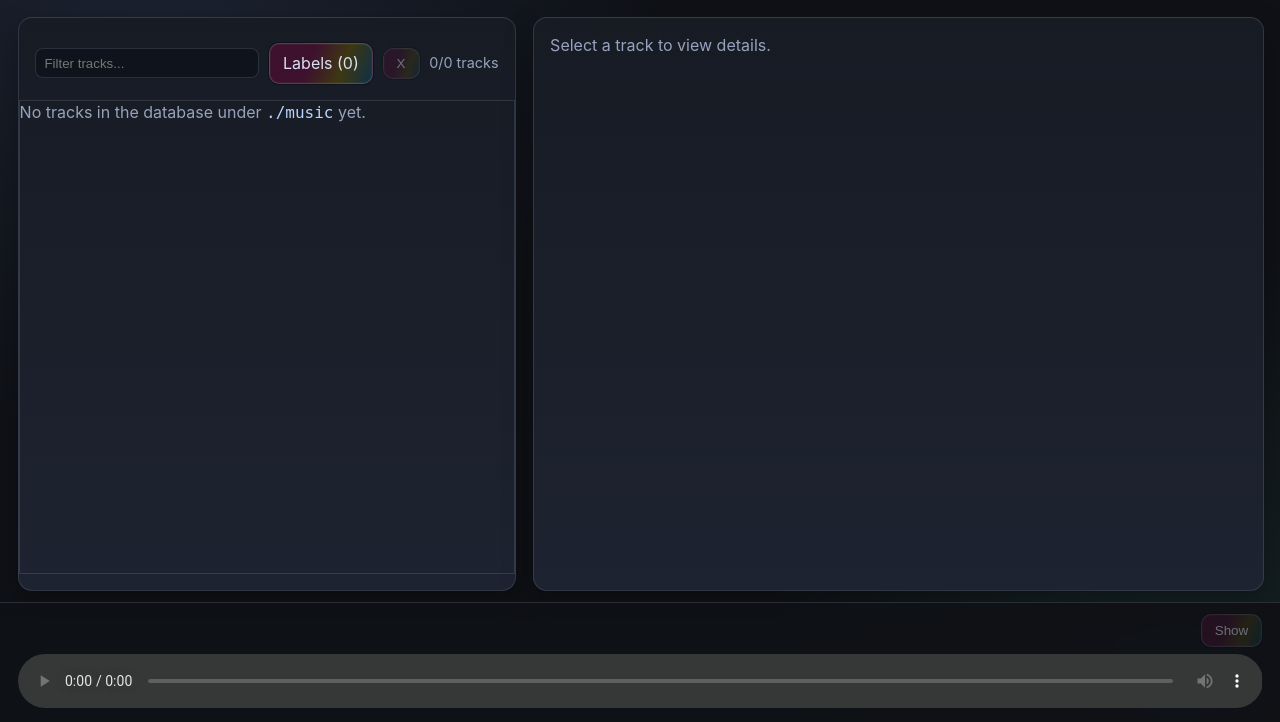
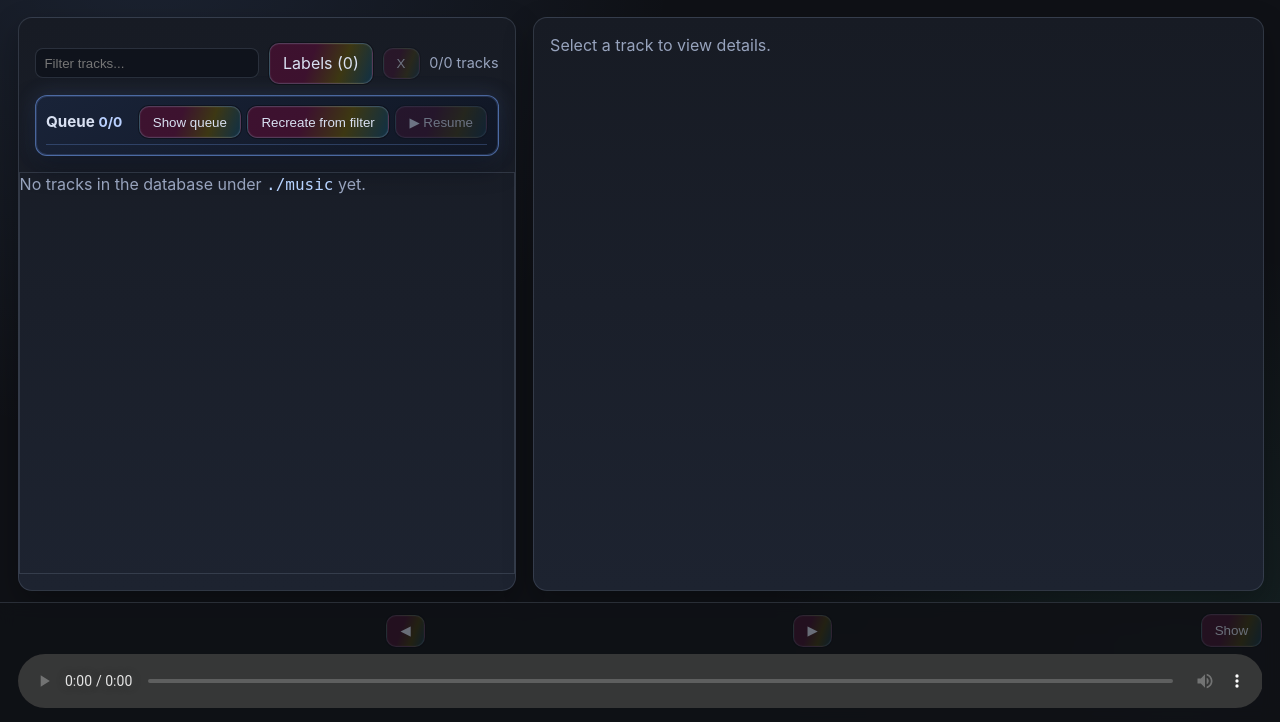
Before and after one commit to mikkohei13/dekho, a Flask app: template dekho/templates/index.html in a window 1280 px wide. Shown: the part 78-800 px from the top of the page. Run offline with Flask 3, Linux system fonts and the light colour scheme; the template is opened without the code that fills it, so the values that code supplies are empty.

Commit message:
Implement play queue

```diff
--- a/dekho/static/scripts/index/events.js
+++ b/dekho/static/scripts/index/events.js
@@ -11,7 +11,7 @@ export function setScanLinkBusy(scanLink) {
   scanLink.textContent = "Scanning...";
 }
 
-export function bindTrackItemEvents(trackItems, state, loadTrackDetails) {
+export function bindTrackItemEvents(trackItems, state, loadTrackDetails, onStartQueueFromTrack) {
   trackItems.forEach((item) => {
     const trackId = item.dataset.trackId;
     if (!trackId) {
@@ -25,13 +25,31 @@ export function bindTrackItemEvents(trackItems, state, loadTrackDetails) {
       loadTrackDetails(trackId, item);
     };
 
-    item.addEventListener("click", openTrack);
+    item.addEventListener("click", (event) => {
+      const target = event.target;
+      if (target instanceof HTMLElement && target.closest(".track-item-queue-btn")) {
+        return;
+      }
+      openTrack();
+    });
     item.addEventListener("keydown", (event) => {
       if (event.key === "Enter" || event.key === " ") {
+        const target = event.target;
+        if (target instanceof HTMLElement && target.closest(".track-item-queue-btn")) {
+          return;
+        }
         event.preventDefault();
         openTrack();
       }
     });
+
+    const queueButton = item.querySelector(".track-item-queue-btn");
+    if (queueButton instanceof HTMLButtonElement) {
+      queueButton.addEventListener("click", (event) => {
+        event.stopPropagation();
+        onStartQueueFromTrack?.(trackId);
+      });
+    }
   });
 }
 
@@ -204,6 +222,59 @@ export function bindContentPanelEvents({
   });
 }
 
+export function bindQueuePanelEvents({
+  tracksPanel,
+  onToggleQueueDrawer,
+  onRecreateQueueFromFilter,
+  onResumeQueue,
+  onSelectQueueIndex,
+}) {
+  if (!(tracksPanel instanceof HTMLElement)) {
+    return;
+  }
+  tracksPanel.addEventListener("click", (event) => {
+    const target = event.target;
+    if (!(target instanceof HTMLElement)) {
+      return;
+    }
+    if (target.id === "queue-drawer-toggle-btn") {
+      onToggleQueueDrawer();
+      return;
+    }
+    if (target.id === "recreate-queue-btn") {
+      onRecreateQueueFromFilter();
+      return;
+    }
+    if (target.id === "resume-queue-btn") {
+      onResumeQueue();
+      return;
+    }
+    const queueItemButton = target.closest(".queue-track-item");
+    if (!(queueItemButton instanceof HTMLButtonElement)) {
+      return;
+    }
+    const index = Number.parseInt(queueItemButton.dataset.queueIndex || "", 10);
+    if (!Number.isFinite(index)) {
+      return;
+    }
+    onSelectQueueIndex(index);
+  });
+}
+
+export function bindPersistentQueueControls({
+  previousQueueTrackButton,
+  nextQueueTrackButton,
+  onPreviousQueueTrack,
+  onNextQueueTrack,
+}) {
+  if (previousQueueTrackButton instanceof HTMLButtonElement) {
+    previousQueueTrackButton.addEventListener("click", onPreviousQueueTrack);
+  }
+  if (nextQueueTrackButton instanceof HTMLButtonElement) {
+    nextQueueTrackButton.addEventListener("click", onNextQueueTrack);
+  }
+}
+
 export function showPlayingTrackInContentPanel(state, selectedTrackPlayer, loadTrackDetails) {
   const trackId = selectedTrackPlayer instanceof HTMLAudioElement
     ? (selectedTrackPlayer.dataset.trackId ?? "")
--- a/dekho/static/scripts/index/main.js
+++ b/dekho/static/scripts/index/main.js
@@ -1,7 +1,9 @@
 import { fetchTrackDetails, fetchTrackRemoteData, saveTrackUserData } from "./api.js";
 import {
+  bindPersistentQueueControls,
   bindContentPanelEvents,
   bindFilterEvents,
+  bindQueuePanelEvents,
   bindScanLinkEvent,
   bindTrackItemEvents,
   collectSelectedTrackLabels,
@@ -9,7 +11,9 @@ import {
 } from "./events.js";
 import {
   applyTracksFilter,
+  getVisibleTrackIds,
   renderTrackItemTitle,
+  renderQueueDrawer,
   renderTrackLabelFilterOptions,
   renderTrackListItem,
 } from "./render-track-list.js";
@@ -19,6 +23,8 @@ import {
   updatePersistentTrackTitleIfPlaying,
 } from "./render-track-details.js";
 import {
+  hasQueueTracks,
+  setQueueSnapshot,
   createTrackLabelMap,
   createUiState,
   markTrackUserDataSaved,
@@ -27,6 +33,7 @@ import {
 import { escapeHtml, parseLabelKeys } from "./dom.js";
 
 const scanLink = document.querySelector(".scan-link");
+const tracksPanel = document.getElementById("tracks-panel");
 const trackItems = Array.from(document.querySelectorAll(".track-item"));
 const tracksFilterInput = document.getElementById("tracks-filter-input");
 const tracksFilterCount = document.getElementById("tracks-filter-count");
@@ -35,10 +42,20 @@ const tracksLabelFilterSummary = document.getElementById("tracks-label-filter-su
 const tracksLabelFilterOptions = document.getElementById("tracks-label-filter-options");
 const tracksSelectedLabels = document.getElementById("tracks-selected-labels");
 const tracksClearFiltersButton = document.getElementById("tracks-clear-filters-btn");
+const queueDrawerToggleButton = document.getElementById("queue-drawer-toggle-btn");
+const queueDrawerBody = document.getElementById("queue-drawer-body");
+const queueList = document.getElementById("queue-track-list");
+const queueCount = document.getElementById("queue-count");
+const queueEmptyState = document.getElementById("queue-empty-state");
+const queueNotice = document.getElementById("queue-notice");
+const recreateQueueButton = document.getElementById("recreate-queue-btn");
+const resumeQueueButton = document.getElementById("resume-queue-btn");
 const contentPanel = document.getElementById("content-panel");
 const contentPanelBody = document.getElementById("content-panel-body");
 const persistentTrackHeader = document.getElementById("persistent-track-header");
 const persistentTrackTitle = document.getElementById("persistent-track-title");
+const previousQueueTrackButton = document.getElementById("prev-queue-track-btn");
+const nextQueueTrackButton = document.getElementById("next-queue-track-btn");
 const selectedTrackPlayer = document.getElementById("selected-track-player");
 const showPlayingTrackButton = document.getElementById("show-playing-track-btn");
 
@@ -75,6 +92,7 @@ function applyFilter() {
     tracksClearFiltersButton,
     trackLabelByKey,
   });
+  renderQueueState();
 }
 
 function renderTrackAndDetails(trackId, data) {
@@ -85,6 +103,183 @@ function renderTrackAndDetails(trackId, data) {
   renderDetails(data, contentPanelBody);
   state.activeTrackData = data;
   markTrackUserDataSaved(state, setTrackUserDataSaveStatus);
+  renderQueueState();
+}
+
+function getTrackItemById(trackId) {
+  const item = document.querySelector(`.track-item[data-track-id="${CSS.escape(trackId)}"]`);
+  return item instanceof HTMLElement ? item : null;
+}
+
+function getTrackTitleById(trackId) {
+  const trackItem = getTrackItemById(trackId);
+  if (!(trackItem instanceof HTMLElement)) {
+    return "Unknown";
+  }
+  return trackItem.dataset.displayTitle
+    || trackItem.querySelector("[data-track-item-display-title]")?.textContent?.trim()
+    || "Unknown";
+}
+
+function setQueueNotice(message) {
+  state.queueNotice = String(message || "");
+}
+
+function updateQueueButtonsState() {
+  const hasQueue = hasQueueTracks(state);
+  const isQueuePlayback = state.playbackMode === "queue";
+  if (resumeQueueButton instanceof HTMLButtonElement) {
+    resumeQueueButton.disabled = !hasQueue;
+  }
+  const hasVisibleTracks = getVisibleTrackIds(trackItems).length > 0;
+  if (recreateQueueButton instanceof HTMLButtonElement) {
+    recreateQueueButton.disabled = !hasVisibleTracks;
+  }
+  if (previousQueueTrackButton instanceof HTMLButtonElement) {
+    previousQueueTrackButton.disabled = !isQueuePlayback || state.queueIndex <= 0;
+  }
+  if (nextQueueTrackButton instanceof HTMLButtonElement) {
+    nextQueueTrackButton.disabled = !isQueuePlayback || state.queueIndex >= state.queueTrackIds.length - 1;
+  }
+}
+
+function renderQueueState() {
+  renderQueueDrawer({
+    queueTrackIds: state.queueTrackIds,
+    queueIndex: state.queueIndex,
+    queueList,
+    queueCount,
+    queueEmptyState,
+    queueNotice,
+    queueNoticeText: state.queueNotice,
+    selectedTrackPlayer,
+    playbackMode: state.playbackMode,
+  });
+  updateQueueButtonsState();
+}
+
+function toggleQueueDrawer(forceOpen = null) {
+  if (!(queueDrawerBody instanceof HTMLElement)) {
+    return;
+  }
+  const shouldOpen = forceOpen === null ? queueDrawerBody.hidden : Boolean(forceOpen);
+  queueDrawerBody.hidden = !shouldOpen;
+  if (queueDrawerToggleButton instanceof HTMLButtonElement) {
+    queueDrawerToggleButton.setAttribute("aria-expanded", shouldOpen ? "true" : "false");
+    queueDrawerToggleButton.textContent = shouldOpen ? "Hide queue" : "Show queue";
+  }
+}
+
+function setQueueFromVisibleTracks(startTrackId = null) {
+  const visibleTrackIds = getVisibleTrackIds(trackItems);
+  if (visibleTrackIds.length === 0) {
+    setQueueSnapshot(state, []);
+    setQueueNotice("No tracks match current filters.");
+    renderQueueState();
+    return false;
+  }
+  const nextIndex = startTrackId ? visibleTrackIds.indexOf(startTrackId) : 0;
+  if (startTrackId && nextIndex < 0) {
+    setQueueSnapshot(state, visibleTrackIds, 0);
+    setQueueNotice("Selected track is not visible in current filter.");
+    renderQueueState();
+    return false;
+  }
+  setQueueSnapshot(state, visibleTrackIds, Math.max(nextIndex, 0));
+  setQueueNotice("");
+  renderQueueState();
+  return true;
+}
+
+function setPlaybackTrack(trackId, playbackMode) {
+  const title = getTrackTitleById(trackId);
+  updatePersistentTrackHeader(
+    { track_id: trackId, title_new: title },
+    {
+      persistentTrackHeader,
+      persistentTrackTitle,
+      selectedTrackPlayer,
+      showPlayingTrackButton,
+    }
+  );
+  state.playbackMode = playbackMode;
+  if (selectedTrackPlayer instanceof HTMLAudioElement) {
+    const playAttempt = selectedTrackPlayer.play();
+    if (playAttempt && typeof playAttempt.catch === "function") {
+      playAttempt.catch(() => {
+        setQueueNotice("Playback blocked by browser. Click play again.");
+        renderQueueState();
+      });
+    }
+  }
+  renderQueueState();
+}
+
+function playQueueAtIndex(queueIndex) {
+  if (!hasQueueTracks(state)) {
+    setQueueNotice("Queue is empty.");
+    renderQueueState();
+    return;
+  }
+  const nextIndex = Math.max(0, Math.min(queueIndex, state.queueTrackIds.length - 1));
+  const nextTrackId = state.queueTrackIds[nextIndex] || "";
+  if (!nextTrackId) {
+    setQueueNotice("Queue track is not available.");
+    renderQueueState();
+    return;
+  }
+  state.queueIndex = nextIndex;
+  state.queueStatus = "playing";
+  setQueueNotice("");
+  const item = getTrackItemById(nextTrackId);
+  if (!(item instanceof HTMLElement)) {
+    setQueueNotice("Queue track is missing. Skipped.");
+    const canAdvance = nextIndex < state.queueTrackIds.length - 1;
+    if (canAdvance) {
+      playQueueAtIndex(nextIndex + 1);
+      return;
+    }
+    state.playbackMode = "none";
+    state.queueStatus = "ready";
+    renderQueueState();
+    return;
+  }
+  setPlaybackTrack(nextTrackId, "queue");
+}
+
+function startQueueFromTrack(trackId) {
+  const queueCreated = setQueueFromVisibleTracks(trackId);
+  if (!queueCreated) {
+    return;
+  }
+  toggleQueueDrawer(true);
+  playQueueAtIndex(state.queueIndex);
+}
+
+function recreateQueueFromFilter() {
+  const queueCreated = setQueueFromVisibleTracks(null);
+  if (!queueCreated) {
+    return;
+  }
+  state.queueStatus = "ready";
+  renderQueueState();
+}
+
+function resumeQueue() {
+  if (!hasQueueTracks(state)) {
+    setQueueNotice("Queue is empty.");
+    renderQueueState();
+    return;
+  }
+  const resumeIndex = state.queueIndex >= 0 ? state.queueIndex : 0;
+  playQueueAtIndex(resumeIndex);
+}
+
+function moveQueue(delta) {
+  if (!hasQueueTracks(state)) {
+    return;
+  }
+  playQueueAtIndex(state.queueIndex + delta);
 }
 
 async function loadTrackDetails(trackId, item) {
@@ -176,7 +371,7 @@ async function saveUserData(trackId) {
   }
 }
 
-bindTrackItemEvents(trackItems, state, loadTrackDetails);
+bindTrackItemEvents(trackItems, state, loadTrackDetails, startQueueFromTrack);
 bindFilterEvents({
   tracksFilterInput,
   tracksLabelFilterOptions,
@@ -188,6 +383,19 @@ bindFilterEvents({
   renderTrackLabelFilterOptions: renderFilterOptions,
 });
 bindScanLinkEvent(scanLink);
+bindQueuePanelEvents({
+  tracksPanel,
+  onToggleQueueDrawer: toggleQueueDrawer,
+  onRecreateQueueFromFilter: recreateQueueFromFilter,
+  onResumeQueue: resumeQueue,
+  onSelectQueueIndex: playQueueAtIndex,
+});
+bindPersistentQueueControls({
+  previousQueueTrackButton,
+  nextQueueTrackButton,
+  onPreviousQueueTrack: () => moveQueue(-1),
+  onNextQueueTrack: () => moveQueue(1),
+});
 bindContentPanelEvents({
   contentPanel,
   contentPanelBody,
@@ -196,6 +404,10 @@ bindContentPanelEvents({
   onGetRemoteData: fetchRemoteData,
   onSaveUserData: saveUserData,
   onPlayCurrentTrack: (activeTrackData) => {
+    if (hasQueueTracks(state)) {
+      state.queueStatus = "paused";
+    }
+    state.playbackMode = "single";
     updatePersistentTrackHeader(activeTrackData, {
       persistentTrackHeader,
       persistentTrackTitle,
@@ -208,6 +420,7 @@ bindContentPanelEvents({
         playAttempt.catch(() => {});
       }
     }
+    renderQueueState();
   },
 });
 
@@ -226,3 +439,22 @@ if (showPlayingTrackButton instanceof HTMLButtonElement) {
     showPlayingTrackInContentPanel(state, selectedTrackPlayer, loadTrackDetails);
   });
 }
+
+if (selectedTrackPlayer instanceof HTMLAudioElement) {
+  selectedTrackPlayer.addEventListener("ended", () => {
+    if (state.playbackMode !== "queue") {
+      return;
+    }
+    const nextIndex = state.queueIndex + 1;
+    if (nextIndex >= state.queueTrackIds.length) {
+      state.playbackMode = "none";
+      state.queueStatus = "ready";
+      setQueueNotice("Queue finished.");
+      renderQueueState();
+      return;
+    }
+    playQueueAtIndex(nextIndex);
+  });
+}
+
+renderQueueState();
--- a/dekho/static/scripts/index/render-track-list.js
+++ b/dekho/static/scripts/index/render-track-list.js
@@ -295,6 +295,96 @@ export function refreshTrackItemBadges(trackItems) {
   });
 }
 
+function getTrackItemById(trackId) {
+  const item = document.querySelector(`.track-item[data-track-id="${CSS.escape(trackId)}"]`);
+  return item instanceof HTMLElement ? item : null;
+}
+
+function getTrackItemDisplayTitle(item) {
+  if (!(item instanceof HTMLElement)) {
+    return "Unknown";
+  }
+  return item.dataset.displayTitle
+    || item.querySelector("[data-track-item-display-title]")?.textContent?.trim()
+    || "Unknown";
+}
+
+function getQueueTrackImageSrc(trackId) {
+  return `/api/tracks/${encodeURIComponent(trackId)}/image`;
+}
+
+export function getVisibleTrackIds(trackItems) {
+  if (!Array.isArray(trackItems)) {
+    return [];
+  }
+  return trackItems
+    .filter((item) => item instanceof HTMLElement && !item.hidden)
+    .map((item) => item.dataset.trackId || "")
+    .filter(Boolean);
+}
+
+export function renderQueueDrawer({
+  queueTrackIds,
+  queueIndex,
+  queueList,
+  queueCount,
+  queueEmptyState,
+  queueNotice,
+  queueNoticeText,
+  selectedTrackPlayer,
+  playbackMode,
+}) {
+  if (!(queueList instanceof HTMLElement)) {
+    return;
+  }
+  const hasQueue = Array.isArray(queueTrackIds) && queueTrackIds.length > 0;
+  if (queueCount instanceof HTMLElement) {
+    queueCount.textContent = hasQueue
+      ? `${Math.max(queueIndex + 1, 1)}/${queueTrackIds.length}`
+      : "0/0";
+  }
+  if (queueEmptyState instanceof HTMLElement) {
+    queueEmptyState.hidden = hasQueue;
+  }
+  if (queueNotice instanceof HTMLElement) {
+    queueNotice.textContent = queueNoticeText || "";
+    queueNotice.hidden = !queueNoticeText;
+  }
+  if (!hasQueue) {
+    queueList.innerHTML = "";
+    return;
+  }
+  const playingTrackId = selectedTrackPlayer instanceof HTMLAudioElement
+    ? (selectedTrackPlayer.dataset.trackId || "")
+    : "";
+  const listHtml = queueTrackIds.map((trackId, index) => {
+    const item = getTrackItemById(trackId);
+    const title = getTrackItemDisplayTitle(item);
+    const isQueuedCurrent = index === queueIndex;
+    const isPlaying = playbackMode === "queue" && playingTrackId === trackId;
+    return `
+      <li>
+        <button
+          type="button"
+          class="queue-track-item${isQueuedCurrent ? " is-current" : ""}${isPlaying ? " is-playing" : ""}"
+          data-queue-index="${index}"
+          data-track-id="${escapeHtml(trackId)}"
+        >
+          <img
+            class="track-item-image queue-track-image"
+            src="${escapeHtml(getQueueTrackImageSrc(trackId))}"
+            width="34"
+            height="34"
+            loading="lazy"
+          >
+          <span class="queue-track-title">${escapeHtml(title)}</span>
+        </button>
+      </li>
+    `;
+  }).join("");
+  queueList.innerHTML = listHtml;
+}
+
 export function renderTrackListItem(trackId, data, deps) {
   const { trackLabelByKey, applyFilter } = deps;
   const trackItem = document.querySelector(`.track-item[data-track-id="${CSS.escape(trackId)}"]`);
--- a/dekho/static/scripts/index/state.js
+++ b/dekho/static/scripts/index/state.js
@@ -40,7 +40,45 @@ export function createUiState() {
     hasUnsavedUserDataChanges: false,
     selectedTrackFilterLabelKeys: new Set(),
     selectedMissingTrackFilterCategories: new Set(),
+    queueTrackIds: [],
+    queueIndex: -1,
+    queueStatus: "idle",
+    playbackMode: "none",
+    queueNotice: "",
+    lastQueueSnapshotMeta: null,
   };
+}
+
+export function clearQueue(state) {
+  state.queueTrackIds = [];
+  state.queueIndex = -1;
+  state.queueStatus = "idle";
+  state.queueNotice = "";
+  state.lastQueueSnapshotMeta = null;
+}
+
+export function setQueueSnapshot(state, trackIds, queueIndex = 0) {
+  const normalizedTrackIds = Array.isArray(trackIds)
+    ? trackIds.filter((trackId) => typeof trackId === "string" && trackId.trim() !== "")
+    : [];
+  state.queueTrackIds = normalizedTrackIds;
+  if (normalizedTrackIds.length === 0) {
+    state.queueIndex = -1;
+    state.queueStatus = "idle";
+    state.lastQueueSnapshotMeta = null;
+    return;
+  }
+  const nextIndex = Number.isInteger(queueIndex) ? queueIndex : 0;
+  state.queueIndex = Math.min(Math.max(nextIndex, 0), normalizedTrackIds.length - 1);
+  state.queueStatus = "ready";
+  state.lastQueueSnapshotMeta = {
+    createdAt: Date.now(),
+    count: normalizedTrackIds.length,
+  };
+}
+
+export function hasQueueTracks(state) {
+  return Array.isArray(state.queueTrackIds) && state.queueTrackIds.length > 0;
 }
 
 export function markTrackUserDataSaved(state, setStatus) {
--- a/dekho/static/styles/index.css
+++ b/dekho/static/styles/index.css
@@ -312,6 +312,107 @@ body {
   border: 1px solid var(--border);
 }
 
+#queue-drawer {
+  margin-top: 0.7rem;
+  border: 1px solid rgba(121, 168, 255, 0.55);
+  border-radius: 12px;
+  padding: 0.65rem;
+  background:
+    linear-gradient(145deg, rgba(26, 36, 58, 0.92), rgba(16, 22, 36, 0.92));
+  box-shadow:
+    inset 0 0 0 1px rgba(121, 168, 255, 0.18),
+    0 10px 24px rgba(6, 10, 18, 0.55),
+    0 0 20px rgba(121, 168, 255, 0.18);
+}
+
+.queue-drawer-header {
+  display: flex;
+  align-items: center;
+  justify-content: space-between;
+  gap: 0.6rem;
+  padding-bottom: 0.35rem;
+  border-bottom: 1px solid rgba(121, 168, 255, 0.25);
+}
+
+.queue-drawer-header h3 {
+  margin: 0;
+  font-size: 0.95rem;
+}
+
+.queue-drawer-actions {
+  display: inline-flex;
+  align-items: center;
+  gap: 0.4rem;
+  flex-wrap: wrap;
+}
+
+#queue-drawer-toggle-btn {
+  white-space: nowrap;
+}
+
+#queue-drawer-body {
+  margin-top: 0.45rem;
+}
+
+#queue-count {
+  color: #b9d0ff;
+  font-size: 0.86rem;
+}
+
+.queue-notice {
+  margin: 0.55rem 0 0;
+  color: #ffcf90;
+  font-size: 0.86rem;
+}
+
+.queue-track-list {
+  list-style: none;
+  margin: 0.55rem 0 0;
+  padding: 0;
+  max-height: 210px;
+  overflow: auto;
+  border-top: 1px solid var(--border);
+}
+
+.queue-track-item {
+  width: 100%;
+  display: flex;
+  align-items: center;
+  gap: 0.55rem;
+  padding: 0.4rem 0.28rem;
+  border: 0;
+  border-bottom: 1px solid var(--border);
+  color: var(--text);
+  background: rgba(22, 31, 50, 0.35);
+  text-align: left;
+  cursor: pointer;
+}
+
+.queue-track-item:hover,
+.queue-track-item:focus-visible {
+  outline: none;
+  background: rgba(121, 168, 255, 0.16);
+}
+
+.queue-track-item.is-current {
+  background: rgba(121, 168, 255, 0.22);
+}
+
+.queue-track-item.is-playing .queue-track-title::after {
+  content: " • playing";
+  color: var(--text-muted);
+  font-size: 0.82rem;
+}
+
+.queue-track-image {
+  width: 34px;
+  height: 34px;
+}
+
+.queue-track-title {
+  overflow-wrap: anywhere;
+}
+
 .track-items {
   list-style: none;
   margin: 0;
@@ -492,6 +610,11 @@ body {
 #get-remote-data-btn,
 #save-track-user-data-btn,
 #show-playing-track-btn,
+#prev-queue-track-btn,
+#next-queue-track-btn,
+#queue-drawer-toggle-btn,
+#recreate-queue-btn,
+#resume-queue-btn,
 #tracks-label-filter-summary,
 #tracks-clear-filters-btn,
 .scan-link {
--- a/dekho/templates/index.html
+++ b/dekho/templates/index.html
@@ -29,6 +29,28 @@
         </div>
         <div id="tracks-selected-labels" class="tracks-selected-labels" hidden></div>
       </header>
+      <section id="queue-drawer">
+        <header class="queue-drawer-header">
+          <h3>Queue <span id="queue-count">0/0</span></h3>
+          <div class="queue-drawer-actions">
+            <button
+              id="queue-drawer-toggle-btn"
+              type="button"
+              aria-expanded="false"
+              aria-controls="queue-drawer-body"
+            >
+              Show queue
+            </button>
+            <button id="recreate-queue-btn" type="button">Recreate from filter</button>
+            <button id="resume-queue-btn" type="button">▶ Resume</button>
+          </div>
+        </header>
+        <div id="queue-drawer-body" hidden>
+          <p id="queue-notice" class="queue-notice" hidden></p>
+          <p id="queue-empty-state" class="empty-state">Queue is empty.</p>
+          <ul id="queue-track-list" class="queue-track-list"></ul>
+        </div>
+      </section>
 
       <section id="tracks-list">
         {% if tracks %}
@@ -77,6 +99,14 @@
                       </p>
                     </div>
                   </div>
+                  <button
+                    class="track-item-queue-btn"
+                    type="button"
+                    title="Play queue from this track"
+                    aria-label="Play queue from this track"
+                  >
+                    ▶Q
+                  </button>
                 </div>
               </li>
             {% endfor %}
@@ -96,6 +126,8 @@
   <header id="persistent-track-header" class="panel-header" hidden>
     <div class="persistent-track-title-row">
       <h2 id="persistent-track-title"></h2>
+      <button id="prev-queue-track-btn" type="button" title="Previous in queue">◀</button>
+      <button id="next-queue-track-btn" type="button" title="Next in queue">▶</button>
       <button id="show-playing-track-btn" type="button">Show</button>
     </div>
     <audio id="selected-track-player" controls preload="metadata">
```
Also changed, not shown: other parts of dekho/static/styles/index.css (+30 -0 lines).
